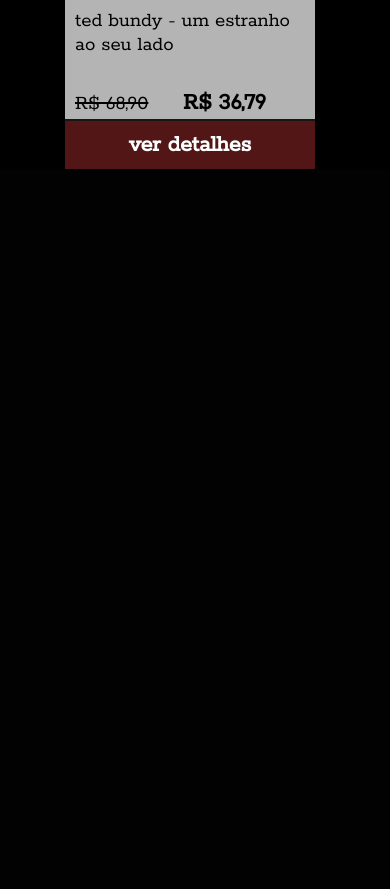
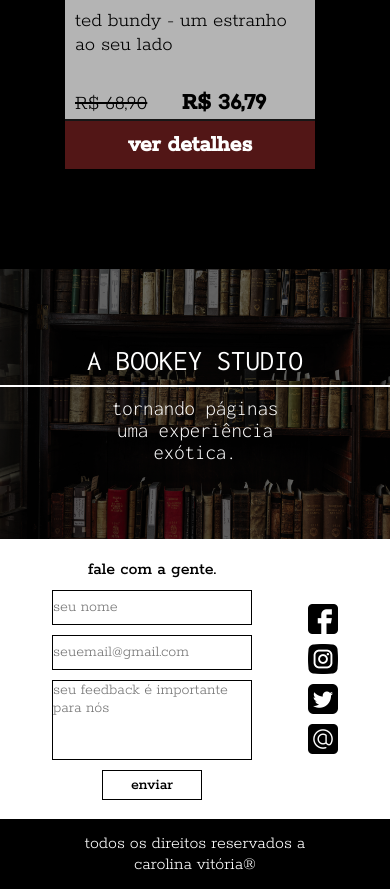
Before and after one commit to yeyhacarol/livraria-mobile, a PHP site: page / in a window 390 px wide. Shown: the part 3185-4074 px from the top of the page. Before the commit the page ends 3354 px from the top, so only its background shows below. Run offline with PHP 8.4, Linux system fonts and the light colour scheme.

Commit message:
finalizando footer mobile; mobile 99%

```diff
--- a/css/style.css
+++ b/css/style.css
@@ -1,4 +1,6 @@
 @import url('https://fonts.googleapis.com/css2?family=Inconsolata&family=Rokkitt&display=swap');
+@import url('https://fonts.googleapis.com/css2?family=Inconsolata&family=Rokkitt:wght@500&display=swap');
+@import url('https://fonts.googleapis.com/css2?family=Inconsolata:wght@300&family=Rokkitt:wght@300&display=swap');
 
 /* reset básico */
 * {
@@ -282,6 +284,10 @@ header {
 }
 
 /* catálogo */
+#catalogue {
+    margin-bottom: 100px;
+}
+
 .catalogue {
     display: flex;
     justify-content: center;
@@ -336,3 +342,141 @@ header {
 #nav-gender a:hover {
     background-color: #161920;
 }
+
+/* footer */
+.about-us {
+    width: 100%;
+    height: 270px;
+
+    display: flex;
+    flex-direction: column;
+    justify-content: center;
+    align-items: center;
+
+    text-align: center;
+}
+
+.about-us img {
+    width: 100%;
+    height: 270px;
+
+    position: absolute;
+}
+
+.line {
+    width: 100%;
+    border: 1px solid #fff;
+
+    position: relative;
+    margin-bottom: 10px;
+}
+
+.about-us h1, .about-us span {
+    font-family: 'Inconsolata', monospace;
+    color: #fff;
+
+    position: relative;
+}
+
+.about-us h1 {
+    font-size: 1.8rem;
+    font-weight: 400;
+
+    margin-bottom: 10px;
+}
+.about-us span {
+    width: 200px;
+
+    font-size: 1.3rem;
+    font-weight: 300;
+}
+
+#contact-us {
+    width: 100%;
+    height: 280px;
+
+    display: flex;
+    justify-content: center;
+    align-items: center;
+
+    gap: 56px;
+
+    background-color: #fff;
+}
+
+.send-message {
+    display: flex;
+    flex-direction: column;
+    align-items: center;
+
+    gap: 10px;
+}
+
+.send-message span {
+    font-size: 1.12rem;
+    font-weight: 500;
+}
+
+.nome,
+.email,
+.txtArea {
+    width: 200px;
+
+    font-family: 'Rokkitt';
+    font-size: 1rem;
+    font-weight: lighter;
+
+    border: 1px solid #000;
+}
+.nome,
+.email {
+    height: 35px;
+}
+.txtArea {
+    height: 80px;
+
+    resize: none;
+}
+
+.btnEnviar {
+    width: 100px;
+    height: 30px;
+
+    font-family: 'Rokkitt';
+    font-size: 1rem;
+    font-weight: 500;
+
+    border: 1px solid #000;
+    background-color: transparent;
+}
+
+.social-media {
+    display: flex;
+    flex-direction: column;
+
+    gap: 10px;
+}
+
+.social-media img {
+    width: 30px;
+    height: 30px;
+}
+
+.copyright {
+    width: 100%;
+    height: 70px;
+
+    display: flex;
+    justify-content: center;
+    align-items: center;
+}
+
+.copyright span {
+    width: 270px;
+
+    font-size: 1.12rem;
+    font-weight: lighter;
+    color: #fff;
+
+    text-align: center;
+}
--- a/index.html
+++ b/index.html
@@ -62,7 +62,6 @@
         <div class="horizontal-scroll">
             <div class="slider-container">
                 <div class="slider">
-                   <!--  <span id="anterior">&lsaquo;</span> -->
                     <div class="slider-item-container">
                         <div class="slider-item">
                             <img src="img/ted-bundy.png" alt="livro ted bundy">
@@ -184,11 +183,40 @@
                         <span>ver detalhes</span>
                     </div>
                 </div>
-
             </div>
         </div>
+    </section>
 
-    </section>
+    <footer>
+        <div class="about-us">
+            <img src="img/footer-img.png" alt="estante de livros">
+            <h1>A BOOKEY STUDIO</h1>
+            <div class="line"></div>
+            <span>tornando páginas uma experiência exótica.</span>
+        </div>
+        <form name="frmCadastro" method="post" action="">
+            <div id="contact-us">
+                <div class="send-message">
+                    <span>fale com a gente.</span>
+                    <input id="placeholder-nome" type="text" name="txtNome" placeholder="seu nome" class="nome">
+                    <input id="placeholder-email" type="email" name="txtEmail" placeholder="seuemail@gmail.com"
+                        class="email">
+                    <textarea id="placeholder-obs" name="txtObs" placeholder="seu feedback é importante para nós"
+                        class="txtArea"></textarea>
+                    <input type="submit" name="btnEnviar" value="enviar" class="btnEnviar">
+                </div>
+                <div class="social-media">
+                    <img src="img/icons/facebook.png" alt="facebook" title="facebook">
+                    <img src="img/icons/instagram.png" alt="instagram" title="instagram">
+                    <img src="img/icons/twitter.png" alt="twitter" title="twitter">
+                    <img src="img/icons/email.png" alt="email" title="email">
+                </div>
+            </div>
+            <div class="copyright">
+                <span>todos os direitos reservados a carolina vitória&reg;</span>
+            </div>
+        </form>
+    </footer>
 </body>
 
 </html>
```
Also changed, not shown: img/facebook.png (deleted), img/footer-img.png (added), img/icons/email.png (added), img/icons/facebook.png (added), img/icons/instagram.png (added), img/icons/twitter.png (added), img/instagram.png (deleted), img/sinal-do-twitter.png (deleted).
